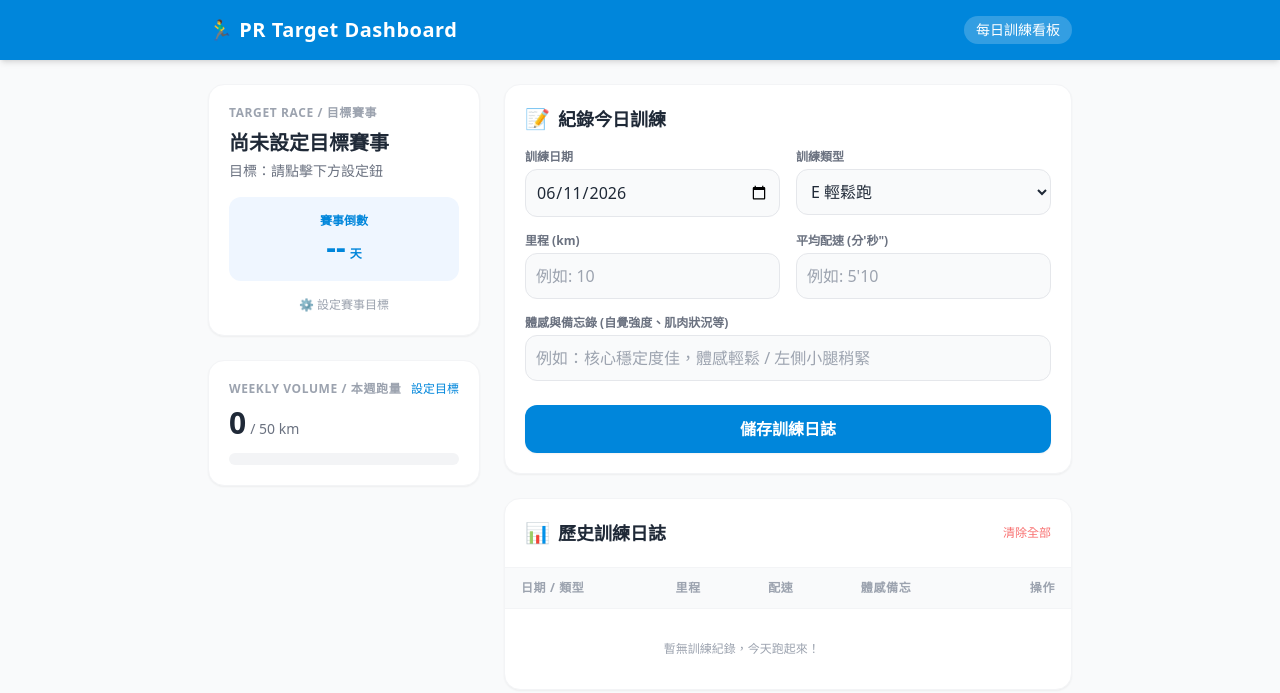
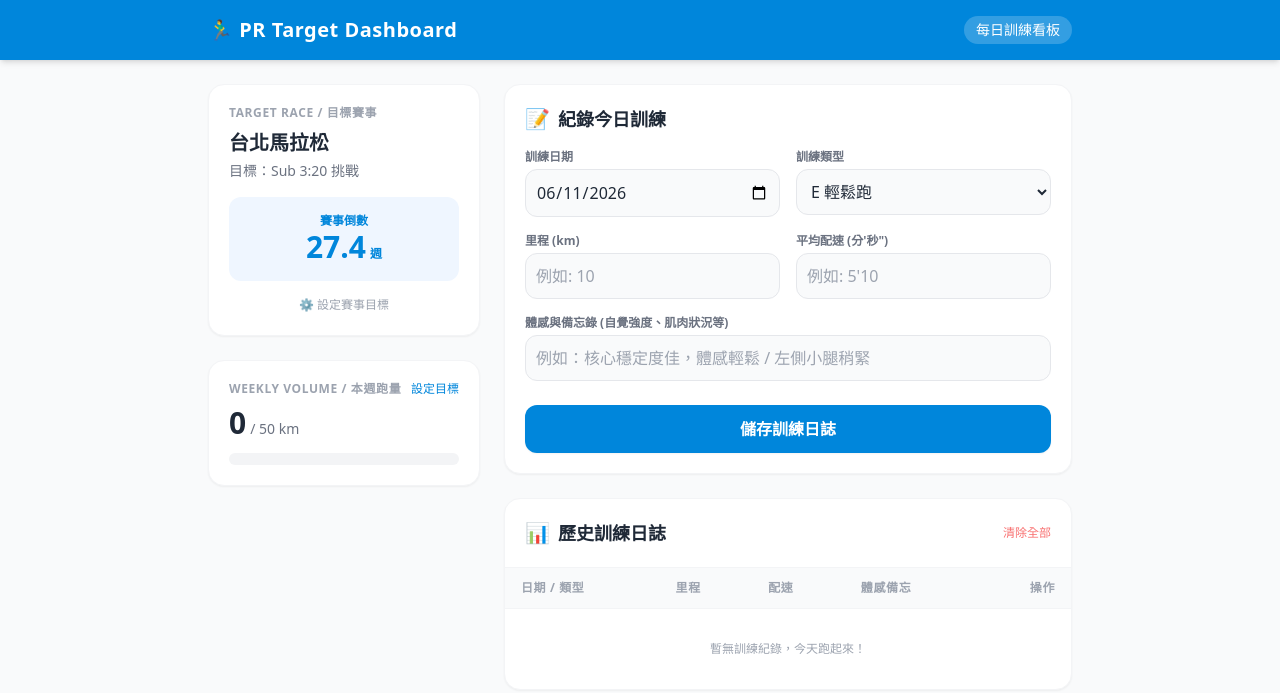
Before and after one commit to andyyscheng-wq/my-running-logs, a plain HTML site: page index.html in a window 1280 px wide. Drawn offline with nearby package versions, Linux system fonts and the light colour scheme.

Commit message:
Update index.html

```diff
--- a/index.html
+++ b/index.html
@@ -1,9 +1,9 @@
 <!DOCTYPE html>
 <html lang="zh-TW">
 <head>
-    <link rel="apple-touch-icon" href="IMG_2611.jpeg">
     <meta charset="UTF-8">
     <meta name="viewport" content="width=device-width, initial-scale=1.0">
+    <link rel="apple-touch-icon" href="IMG_2611.jpeg">
     <title>個人跑步日誌 & 賽事目標控制台</title>
     <script src="https://cdn.tailwindcss.com"></script>
     <script>
@@ -38,8 +38,8 @@
 
                 <div class="mt-4 bg-blue-50 p-4 rounded-xl text-center">
                     <span class="block text-xs text-brand font-semibold">賽事倒數</span>
-                    <span class="text-3xl font-black text-brand" id="countdownDays">--</span>
-                    <span class="text-xs text-brand font-semibold"> 天</span>
+                    <span class="text-3xl font-black text-brand" id="countdownWeeks">--</span>
+                    <span class="text-xs text-brand font-semibold"> 週</span>
                 </div>
 
                 <button onclick="toggleModal('raceModal', true)" class="w-full mt-4 text-xs text-center text-gray-400 hover:text-brand transition">⚙️ 設定賽事目標</button>
@@ -150,18 +150,20 @@
     </div>
 
     <script>
-        // 初始化預設資料
+        // 初始化資料：預設帶入台北馬拉松與 12/20 日期（自動補上今年年份）
+        const currentYear = new Date().getFullYear();
+        let defaultRaceDate = `${currentYear}-12-20`;
+
         let raceData = JSON.parse(localStorage.getItem('run_race_data')) || {
-            name: '尚未設定目標賽事',
-            date: '',
-            goal: '請點擊下方設定鈕'
+            name: '台北馬拉松',
+            date: defaultRaceDate,
+            goal: 'Sub 3:20 挑戰'
         };
         let weeklyGoal = parseFloat(localStorage.getItem('run_weekly_goal')) || 50;
         let runLogs = JSON.parse(localStorage.getItem('run_logs')) || [];
 
         // 頁面載入完成後執行
         window.onload = function() {
-            // 設定今日日期為表單預設日期
             document.getElementById('runDate').value = new Date().toISOString().split('T')[0];
             updateRaceDOM();
             updateWeeklyProgress();
@@ -173,7 +175,6 @@
             const modal = document.getElementById(id);
             if (show) {
                 modal.classList.remove('hidden');
-                // 預填當前賽事資料
                 document.getElementById('inputRaceName').value = raceData.name;
                 document.getElementById('inputRaceDate').value = raceData.date;
                 document.getElementById('inputRaceGoal').value = raceData.goal;
@@ -193,7 +194,7 @@
             toggleModal('raceModal', false);
         }
 
-        // 更新賽事顯示與倒數
+        // 更新賽事顯示與倒數（單位改為週）
         function updateRaceDOM() {
             document.getElementById('displayRaceName').innerText = raceData.name;
             document.getElementById('displayRaceGoal').innerText = `目標：${raceData.goal}`;
@@ -208,14 +209,16 @@
                 const daysDiff = Math.ceil(timeDiff / (1000 * 3600 * 24));
 
                 if (daysDiff > 0) {
-                    document.getElementById('countdownDays').innerText = daysDiff;
+                    // 將天數轉換為週數，四捨五入到小數點後第一位
+                    const weeksDiff = (daysDiff / 7).toFixed(1);
+                    document.getElementById('countdownWeeks').innerText = weeksDiff;
                 } else if (daysDiff === 0) {
-                    document.getElementById('countdownDays').innerText = '🔥 今天 Race Day!';
+                    document.getElementById('countdownWeeks').innerText = '🔥 Race Week!';
                 } else {
-                    document.getElementById('countdownDays').innerText = '已完賽';
+                    document.getElementById('countdownWeeks').innerText = '已完賽';
                 }
             } else {
-                document.getElementById('countdownDays').innerText = '--';
+                document.getElementById('countdownWeeks').innerText = '--';
             }
         }
 
@@ -233,10 +236,9 @@
         function updateWeeklyProgress() {
             document.getElementById('targetWeeklyVolume').innerText = weeklyGoal;
 
-            // 計算本週一到週日的跑量總和
             const today = new Date();
             const currentDay = today.getDay();
-            const distanceDiff = currentDay === 0 ? -6 : 1 - currentDay; // 找出本週一
+            const distanceDiff = currentDay === 0 ? -6 : 1 - currentDay;
 
             const monday = new Date(today);
             monday.setDate(today.getDate() + distanceDiff);
@@ -254,10 +256,9 @@
                 }
             });
 
-            currentSum = Math.round(currentSum * 100) / 100; // 四捨五入到小數後兩位
+            currentSum = Math.round(currentSum * 100) / 100;
             document.getElementById('currentWeeklyVolume').innerText = currentSum;
 
-            // 更新進度條長度
             const percentage = Math.min((currentSum / weeklyGoal) * 100, 100);
             document.getElementById('weeklyProgressBar').style.width = `${percentage}%`;
         }
@@ -275,13 +276,10 @@
                 notes: document.getElementById('runNotes').value || '無備忘錄'
             };
 
-            runLogs.unshift(newLog); // 最新的排在最前面
-            // 依據日期由新到舊排序
+            runLogs.unshift(newLog);
             runLogs.sort((a, b) => new Date(b.date) - new Date(a.date));
-
             localStorage.setItem('run_logs', JSON.stringify(runLogs));
 
-            // 重設表單欄位
             document.getElementById('runDistance').value = '';
             document.getElementById('runPace').value = '';
             document.getElementById('runNotes').value = '';
@@ -296,7 +294,7 @@
             tbody.innerHTML = '';
 
             if (runLogs.length === 0) {
-                tbody.innerHTML = `<tr><td colspan="4" class="text-center py-8 text-gray-400 text-xs">暫無訓練紀錄，今天跑起來！</td></tr>`;
+                tbody.innerHTML = `<tr><td colspan="5" class="text-center py-8 text-gray-400 text-xs">暫無訓練紀錄，今天跑起來！</td></tr>`;
                 return;
             }
 
```
